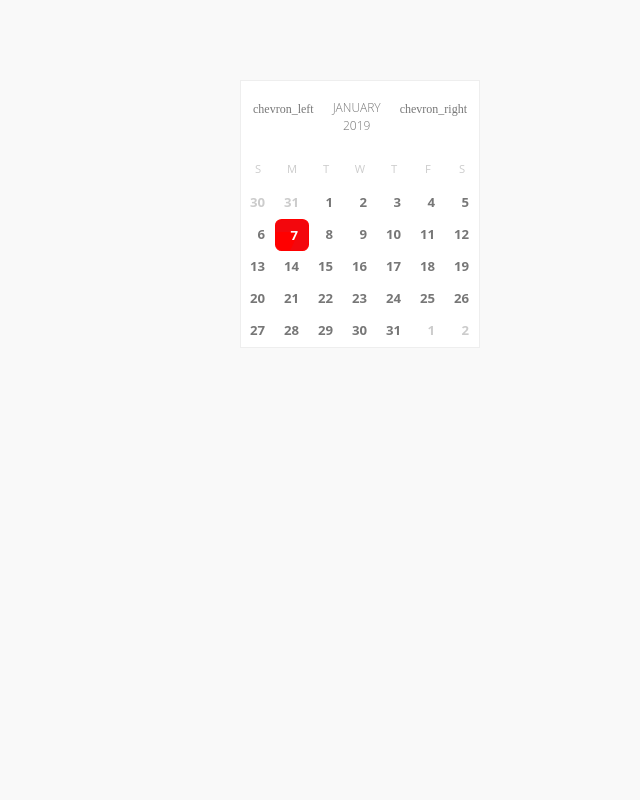
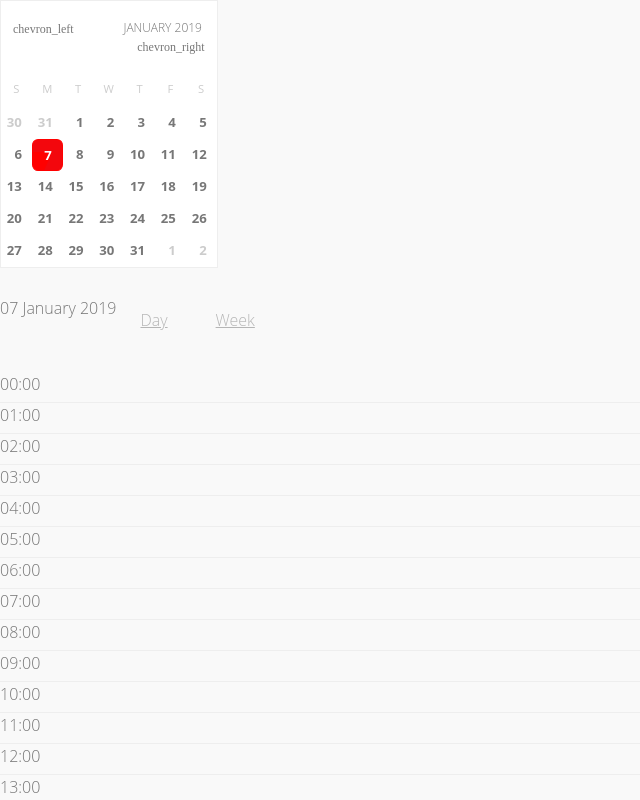
Before and after one commit to karimjavith/react-calendar, a React (Create React App) app: page /dayCalendar in a window 1280 px wide. Shown: the top 800 px of the page, without its empty margins (0-640 px from the left). Built offline with nearby package versions, Linux system fonts and the light colour scheme.

Commit message:
Added day view html

```diff
--- a/src/App.css
+++ b/src/App.css
@@ -99,7 +99,6 @@ main {
   max-width: 50em;
 }
 
-
 /* GRID */
 
 .row {
@@ -137,12 +136,12 @@ main {
 }
 
 
-/* Calendar */
+/* Month  Calendar */
 
 .calendar {
   display: block;
   position: relative;
-  width: 30%;
+  width: 17%;
   background: var(--neutral-color);
   border: 1px solid var(--border-color);
 }
@@ -257,11 +256,71 @@ main {
   flex-basis: calc(100%/7);
   width: calc(100%/7);
 }
-@keyframes App-logo-spin {
-  from {
-    transform: rotate(0deg);
-  }
-  to {
-    transform: rotate(360deg);
-  }
+
+/* Day week menu container */
+.sub-content-container__header {
+  display: flex;
+  flex-direction: row;
+  flex-grow: 1;
 }
+.sub-content-container__header-dateTimeDisplay, .sub-content-container__header {
+  margin: 1em 0;
+  line-height: 1;
+}
+.day-week-calendar-menu-container {	position: relative;
+	display: -webkit-flex;
+	display: flex;
+	-webkit-flex-wrap: wrap;
+	flex-wrap: wrap;
+	margin: 0;
+	padding: 0;
+	list-style: none;
+
+}
+.day-week-calendar-menu-container .menu__list {
+	position: relative;
+	display: -webkit-flex;
+	display: flex;
+	-webkit-flex-wrap: wrap;
+	flex-wrap: wrap;
+	margin: 0;
+	padding: 0;
+	list-style: none;
+}
+
+.day-week-calendar-menu-container .menu__item {
+	display: block;
+	margin: 1em 0;
+}
+
+.day-week-calendar-menu-container .menu__link {
+	position: relative;
+	display: block;
+	margin: 0 1.5em;
+	padding: 0.75em 0;
+	text-align: center;
+	color: #b5b5b5;
+	transition: color 0.3s;
+}
+
+.day-week-calendar-menu-container .menu__link:hover,
+.day-week-calendar-menu-container .menu__link:focus {
+	color: #929292;
+}
+
+.day-week-calendar-menu-container .menu__link::before {
+	content: '';
+	position: absolute;
+	left: 0;
+	bottom: 0;
+	width: 100%;
+	height: 4px;
+	background: #d94f5c;
+	transform: scale3d(0, 1, 1);
+	transition: transform 0.1s;
+}
+/* Day calendar */
+.day-calendar-container .hour-container {
+  padding: 3px;
+  border-bottom: 1px solid var(--border-color);
+}
--- a/src/App.js
+++ b/src/App.js
@@ -1,8 +1,11 @@
 import React, { Component } from "react";
 import { Provider } from "react-redux";
-import { BrowserRouter, Route, Switch } from "react-router-dom";
+import { BrowserRouter, Route, Switch, NavLink } from "react-router-dom";
 import configureStore from "./redux/store";
-import CalendarContainer from "./components/Calendar/container/CalendarContainer";
+import MonthCalendarContainer from "./components/Calendar/container/Month.Calendar.Container";
+import DayCalendarContainer from "./components/Calendar/container/Day.Calendar.Container";
+import WeekCalendarContainer from './components/Calendar/container/Week.Calendar.Container';
+import dateFns from "date-fns";
 import "./App.css";
 
 const store = configureStore();
@@ -11,13 +14,42 @@ class App extends Component {
     return (
       <Provider store={store}>
         <BrowserRouter>
-          <div className="App">
-            <main>
-              <Switch>
-                <Route path="/" component={CalendarContainer}>
-                </Route>
-              </Switch>
-            </main>
+          <div className="main-content">
+            <div className="main-content-container">
+              <div className="month-calendar-container">
+                <MonthCalendarContainer />
+              </div>
+              <div className="sub-content-container">
+                <div className="sub-content-container__header">
+                  <div className="sub-content-container__header-dateTimeDisplay">
+                    <span>{dateFns.format(new Date(), "DD MMMM YYYY")}</span>
+                  </div>
+                  <div className="sub-content-container__header-navMenu">
+                    <ul className="day-week-calendar-menu-container">
+                      <div className="day-calendar-menu-container">
+                        <li className="menu__item">
+                          <NavLink className="menu__link" to="/dayCalendar">
+                            Day
+                          </NavLink>
+                        </li>
+                      </div>
+                      <div className="week-calendar-menu-container">
+                        <li className="menu__item">
+                          <NavLink className="menu__link" to="/weekCalendar">
+                            Week
+                          </NavLink>
+                        </li>
+                      </div>
+                    </ul>
+                  </div>
+                </div>
+
+                <Switch>
+                  <Route path="/dayCalendar" component={DayCalendarContainer} />
+                  <Route path="/weekCalendar" component={WeekCalendarContainer} />
+                </Switch>
+              </div>
+            </div>
           </div>
         </BrowserRouter>
       </Provider>
--- /dev/null
+++ b/src/components/Calendar/container/Day.Calendar.Container.js
@@ -0,0 +1,17 @@
+import React from "react";
+import { connect } from "react-redux";
+// import { onDateClick, prevMonth, nextMonth } from "../store";
+import DayCalendarPresentation from "../presentation/Day.Calendar.Presentation";
+
+const mapStateToProps = state => {
+  return {
+    currentMonth: state.calendar.currentMonth,
+    selectedDate: state.calendar.selectedDate
+  };
+};
+
+const DayCalendarContainer = connect(
+  mapStateToProps
+)(DayCalendarPresentation);
+
+export default DayCalendarContainer;
--- a/src/components/Calendar/container/CalendarContainer.js
+++ b/src/components/Calendar/container/Month.Calendar.Container.js
@@ -1,7 +1,7 @@
 import React from "react";
 import { connect } from "react-redux";
 import { onDateClick, prevMonth, nextMonth } from "../store";
-import CalendarPresentation from '../presentation/CalendarPresentation';
+import MonthCalendarPresentation from "../presentation/Month.Calendar.Presentation";
 
 const mapStateToProps = state => {
   return {
@@ -15,9 +15,9 @@ const mapDispatchToProps = dispatch => ({
   prevMonth: dateFns => dispatch(prevMonth(dateFns))
 });
 
-const CalendarContainer = connect(
+const MonthCalendarContainer = connect(
   mapStateToProps,
   mapDispatchToProps
-)(CalendarPresentation);
+)(MonthCalendarPresentation);
 
-export default CalendarContainer;
+export default MonthCalendarContainer;
--- /dev/null
+++ b/src/components/Calendar/container/Week.Calendar.Container.js
@@ -0,0 +1,17 @@
+import React from "react";
+import { connect } from "react-redux";
+// import { onDateClick, prevMonth, nextMonth } from "../store";
+import WeekCalendarPresentation from "../presentation/Week.Calendar.Presentation";
+
+const mapStateToProps = state => {
+  return {
+    currentMonth: state.calendar.currentMonth,
+    selectedDate: state.calendar.selectedDate
+  };
+};
+
+const WeekCalendarContainer = connect(
+  mapStateToProps
+)(WeekCalendarPresentation);
+
+export default WeekCalendarContainer;
--- /dev/null
+++ b/src/components/Calendar/presentation/Day.Calendar.Presentation.js
@@ -0,0 +1,23 @@
+import React from "react";
+
+const getRows = () => {
+    const arr24 = Array(24).fill({});
+    return (
+        <div>
+            {arr24.map((v, i) => {
+                let hour = i < 10 ? `0` + i++ : i++;
+                return <div key={Math.random(i)}><div>{hour}:00</div><div className="hour-container"></div></div>
+            })}
+        </div>
+    );
+};
+
+const DayCalendarPresentation = () => {
+    return (
+        <div className="day-calendar-container">
+            {getRows()}
+        </div>
+    );
+}
+
+export default DayCalendarPresentation;
--- /dev/null
+++ b/src/components/Calendar/presentation/Week.Calendar.Presentation.js
@@ -0,0 +1,23 @@
+import React from "react";
+
+const getRows = () => {
+    const arr24 = Array(24).fill({});
+    return (
+        <div>
+            {arr24.map((v, i) => {
+                let hour = i < 10 ? `0` + i++ : i++;
+                return <div key={Math.random(i)}><div>{hour}:00</div><div className="hour-container"></div></div>
+            })}
+        </div>
+    );
+};
+
+const WeekCalendarPresentation = () => {
+    return (
+        <div className="week-calendar-container">
+            {getRows()}
+        </div>
+    );
+}
+
+export default WeekCalendarPresentation;
```
Also changed, not shown: src/components/Calendar/presentation/Month.Calendar.Presentation.js (renamed from src/components/Calendar/presentation/CalendarPresentation.js), 1 other file (tests, documents, lock files or other folders).
